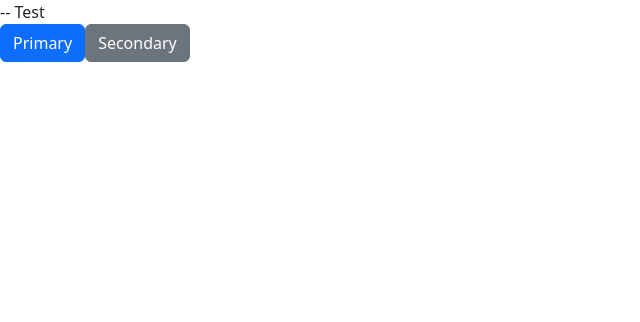
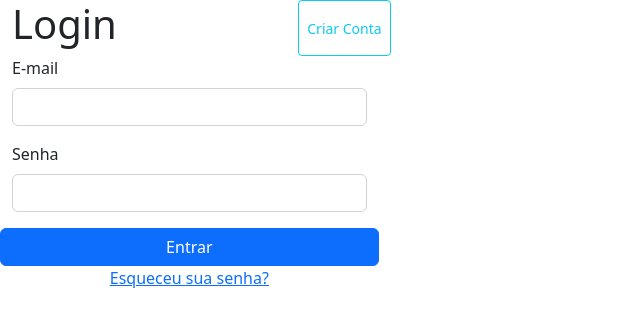
Before and after one commit to Osnei-Luzia/LABMedical, an Angular app in the folder labMedical/: page / in a window 1280 px wide. Shown: the top 322 px of the page, without its empty margins (0-640 px from the left). Built offline with nearby package versions, Linux system fonts and the light colour scheme.

Commit message:
paginaLoginHTML

```diff
--- a/labMedical/src/app/app.component.html
+++ b/labMedical/src/app/app.component.html
@@ -1,4 +1 @@
--- Test
-<br>
-<button type="button" class="btn btn-primary">Primary</button>
-<button type="button" class="btn btn-secondary">Secondary</button>
+<labM-login></labM-login>
--- a/labMedical/src/app/app.module.ts
+++ b/labMedical/src/app/app.module.ts
@@ -3,10 +3,14 @@ import { BrowserModule } from '@angular/platform-browser';
 
 import { AppRoutingModule } from './app-routing.module';
 import { AppComponent } from './app.component';
+import { LoginComponent } from './pages/login/login.component';
+import { LoginFormComponent } from './components/login-form/login-form.component';
 
 @NgModule({
   declarations: [
-    AppComponent
+    AppComponent,
+    LoginComponent,
+    LoginFormComponent
   ],
   imports: [
     BrowserModule,
--- /dev/null
+++ b/labMedical/src/app/components/login-form/login-form.component.html
@@ -0,0 +1,19 @@
+<div class="container row col-4">
+    <div class="d-flex justify-content-between">
+        <h1>Login</h1>
+        <button type="button" class="btn btn-outline-info btn-sm">Criar Conta</button>
+    </div>
+    <form class="row">
+        <div class="mb-3">
+            <label for="loginEmail" class="form-label">E-mail</label>
+            <input type="email" class="form-control" id="loginEmail">
+        </div>
+        <div class="mb-3">
+            <label for="loginSenha" class="form-label">Senha</label>
+            <input type="password" class="form-control" id="loginSenha">
+        </div>
+        <div name="loginAlerts"></div>
+        <button type="submit" class="btn btn-primary">Entrar</button>
+        <a class="text-center" href="">Esqueceu sua senha?</a>
+    </form>
+</div>
--- /dev/null
+++ b/labMedical/src/app/pages/login/login.component.html
@@ -0,0 +1,4 @@
+<div class="d-flex justify-content-center">
+
+</div>
+<labM-login-form></labM-login-form>
```
Also changed, not shown: labMedical/src/app/components/login-form/login-form.component.ts (added, +10 -0 lines), labMedical/src/app/pages/login/login.component.ts (added, +10 -0 lines), labMedical/src/app/components/login-form/login-form.component.css (added), labMedical/src/app/pages/login/login.component.css (added).
